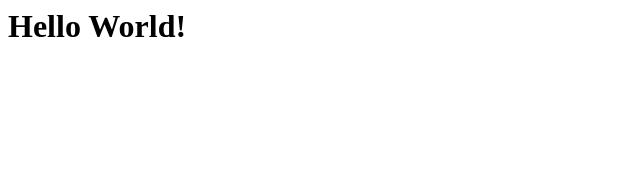
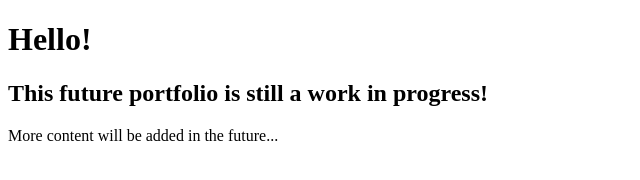
Before and after one commit to BelaGereon/belagereon.github.io, a plain HTML site: page index.html in a window 1280 px wide. Shown: the whole page, without its empty margins (0-640 px from the left). Drawn offline with Linux system fonts and the light colour scheme.

Commit message:
add message to github pages homepage

```diff
--- a/index.html
+++ b/index.html
@@ -1 +1,15 @@
-<h1>Hello World!</h1>
+<!DOCTYPE html>
+<html lang="en">
+  <head>
+    <meta charset="UTF-8" />
+    <meta name="viewport" content="width=device-width, initial-scale=1.0" />
+    <title>GitHub Pages - Bela Géréon</title>
+  </head>
+  <body>
+    <div class="container">
+      <h1>Hello!</h1>
+      <h2>This future portfolio is still a work in progress!</h2>
+      <p>More content will be added in the future...</p>
+    </div>
+  </body>
+</html>
```
